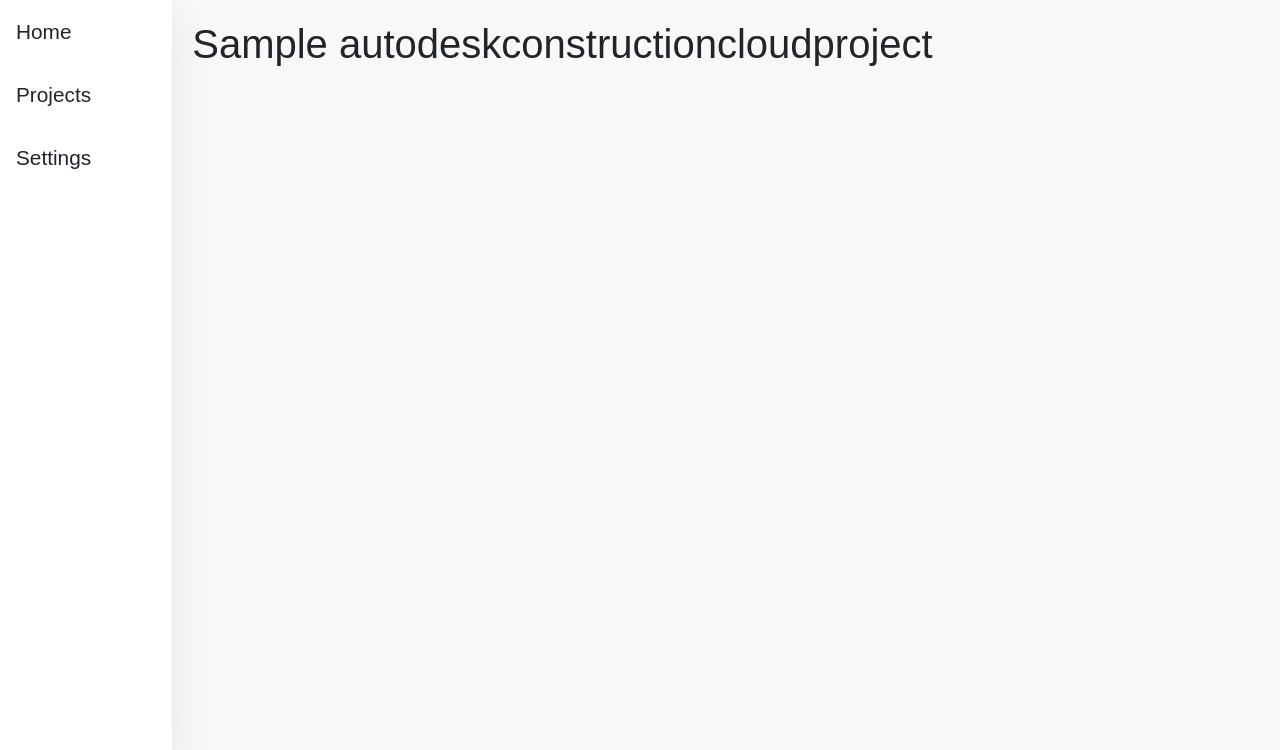
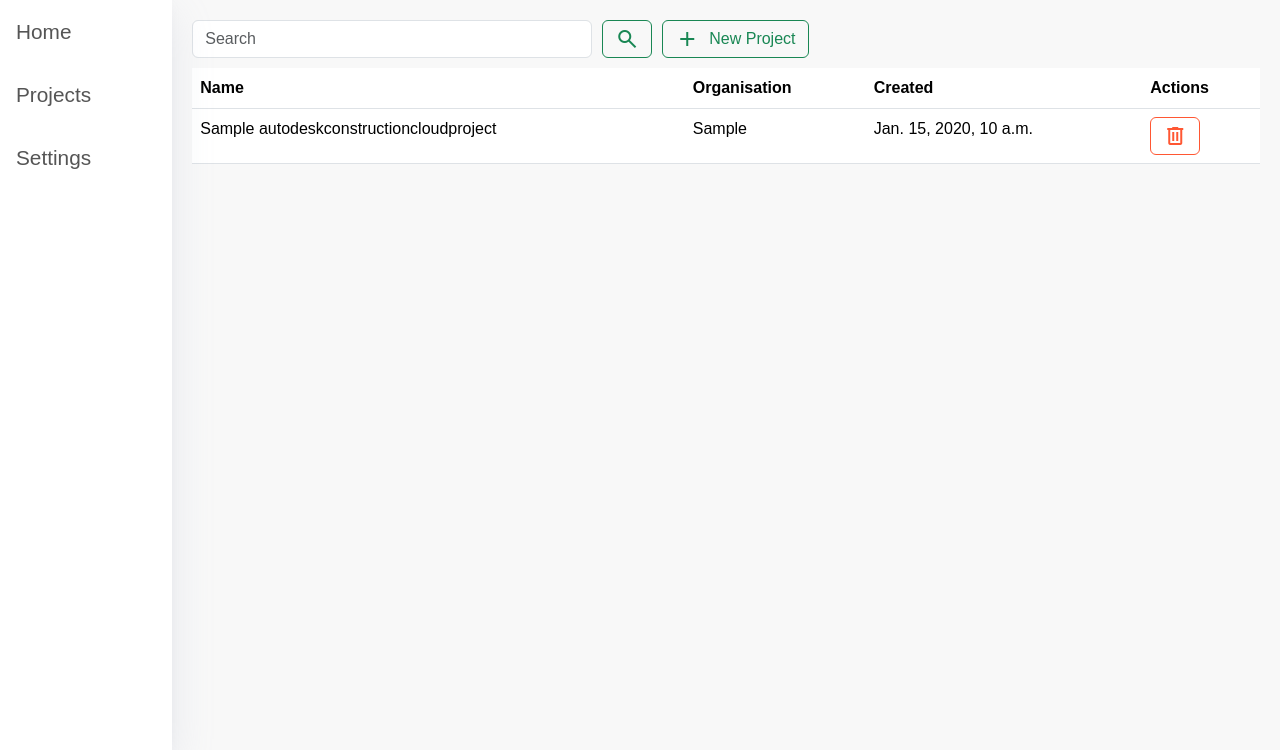
Before and after one commit to tris-g/GTAInfralign, a Django app: page /projects in a window 1280 px wide. Shown: the part 52-802 px from the top of the page. Run offline with Django 5.2, Linux system fonts and the light colour scheme; a user stored in the database is signed in; tables that the repository leaves empty hold one stand-in row (values such as "Sample post"); some libraries are stand-ins or nearby versions.

Commit message:
added projects page w add & del

```diff
--- /dev/null
+++ b/analytics/static/css/items.css
@@ -0,0 +1,44 @@
+.items-header {
+    display: flex;
+    margin-bottom: 10px;
+}
+
+.items-header .add {
+    display: flex;
+    align-items: center;
+    justify-content: center;
+}
+
+.items-header .add span {
+    margin-right: 10px;
+}
+
+.items-header a {
+    text-decoration: none;
+}
+
+.search-bar {
+    display: flex;
+}
+
+.search-bar input {
+    width: 25rem;
+    margin-right: 10px;
+}
+
+.search-bar button {
+    display: flex;
+    align-items: center;
+    justify-content: center;
+    margin-right: 10px;
+}
+
+.project {
+    cursor: pointer;
+}
+
+.project button.action {
+    display: flex;
+    align-items: center;
+    justify-content: center;
+}
--- a/analytics/templates/base.html
+++ b/analytics/templates/base.html
@@ -14,6 +14,7 @@
     <form id='logout-form' action="{% url 'logout' %}" method="post">
         {% csrf_token %}
     </form>
+    {% block head %}{% endblock head %}
 </head>
 <body>
     <header class="top-bar">
@@ -34,9 +35,9 @@
     </header>
     <div class="below-top-bar">
         <div class="sidebar">
-            <a>Home</a>
-            <a>Projects</a>
-            <a>Settings</a>
+            <a href="{% url 'index' %}">Home</a>
+            <a href="{% url 'projects' %}">Projects</a>
+            <a href="">Settings</a>
         </div>
         <div class="content">
             {% block content %}
--- a/analytics/templates/projects.html
+++ b/analytics/templates/projects.html
@@ -1,14 +1,54 @@
 {% extends "base.html" %}
+{% load static %}
 
 {% block title %}Dashboard | Infralign{% endblock %}
+
+{% block head %}<link rel="stylesheet" href="{% static 'css/items.css' %}">{% endblock %}
 
 {% block breadcrumb %}
 <li class="breadcrumb-item"><a href="{% url 'index' %}">Dashboard</a></li>
 <li class="breadcrumb-item active" aria-current="page">Projects</li>
-{% endblock breadcrumb %}
+{% endblock %}
 
 {% block content %}
-{% for project in projects %}
-  <h1>{{ project.name }}</h1>
-{% endfor %}
-{% endblock content %}
+<div class="items-header">
+  <form class="search-bar">
+    <input class="form-control" type="search" placeholder="Search" aria-label="Search">
+    <button class="btn btn-outline-success" type="submit"><span class="material-symbols-outlined">search</span></button>
+  </form>
+  {% if can_add_projects %}
+    <a href="{% url 'add_project' %}"><button class="add btn btn-outline-success" type="submit"><span class="material-symbols-outlined">add</span>New Project</button></a>
+  {% endif %}
+</div>
+{% if projects %}
+<table class="table">
+  <thead>
+    <tr>
+      <th scope="col">Name</th>
+      <th scope="col">Organisation</th>
+      <th scope="col">Created</th>
+      <th scope="col">Actions</th>
+    </tr>
+  </thead>
+  <tbody>
+    {% for project in projects %}
+    <tr class="project" onclick="window.location='/projects/{{project.pk}}';">
+      <td>{{project.name}}</td>
+      <td>{{project.org}}</td>
+      <td>{{project.created_at}}</td>
+      <td>
+        {% if perms.analytics.delete_autodeskconstructioncloudproject %}
+            <form id="form-{{project.pk}}" action="{% url 'delete-project' project_pk=project.pk %}" method="post">
+                {% csrf_token %}
+            </form>
+            <button class="action btn btn-outline-primary" type="submit" form="form-{{project.pk}}" onclick="return confirm('Are you sure you want to delete {{project.name}}?')"><span class="material-symbols-outlined">delete</span></button>
+        {% endif %}
+      </td>
+    </tr>
+    {% endfor %}
+  </tbody>
+</table>
+{% else %}
+<p>No results.</p>
+{% endif %}
+{% endblock %}
--- a/analytics/urls.py
+++ b/analytics/urls.py
@@ -5,4 +5,7 @@
 urlpatterns = [
     path('', views.index, name='index'),
     path('projects', views.projects, name='projects'),
+    path('projects/new', views.add_project, name='add_project'),
+    path('projects/<int:pk>', views.project, name='project'),
+    path('projects/<int:project_pk>/delete', views.delete_project, name='delete-project'),
 ]
--- a/analytics/views.py
+++ b/analytics/views.py
@@ -1,8 +1,18 @@
-from django.shortcuts import render
+import logging
+
+from django.shortcuts import render, redirect
 from django.contrib.auth.decorators import login_required
 from django.core.exceptions import PermissionDenied
+from django.contrib.postgres.search import SearchVector
 
 from .models import AutodeskConstructionCloudProject
+from .forms import AutodeskConstructionCloudProjectForm
+
+logger = logging.getLogger(__name__)
+
+def verbose_user(request) -> str:
+    """Returns a unique string representing the user within the request. Meant for logging purposes."""
+    return f"{request.user.pk}:{request.user.username}"
 
 @login_required
 def index(request):
@@ -12,4 +22,35 @@
     if not request.user.has_perm('analytics.view_autodeskconstructioncloudproject'):
         raise PermissionDenied
     can_add_projects = True if request.user.has_perm('analytics.add_autodeskconstructioncloudproject') else False
-    return render(request, 'projects.html', {'can_add_projects': can_add_projects, 'projects': AutodeskConstructionCloudProject.objects.all()})
+    if request.GET.get('search'):
+        p = AutodeskConstructionCloudProject.objects.annotate(search=SearchVector('name', 'org'),).filter(search=request.GET.get('search'))
+    else:
+        p = AutodeskConstructionCloudProject.objects.all()
+    return render(request, 'projects.html', {'can_add_projects': can_add_projects, 'projects': p})
+
+def project(request, pk):
+    if not request.user.has_perm('analytics.view_autodeskconstructioncloudproject'):
+        raise PermissionDenied
+    return render(request, 'project.html', {'project': AutodeskConstructionCloudProject.objects.get(pk=pk)})
+
+def add_project(request):
+    if not request.user.has_perm('analytics.add_autodeskconstructioncloudproject'):
+        raise PermissionDenied
+    if request.method == "POST":
+        print(request.POST)
+        form = AutodeskConstructionCloudProjectForm(data=request.POST)
+        print(form.errors)
+        if form.is_valid():
+            proj = form.save()
+            return redirect('projects')
+    else:
+        form = AutodeskConstructionCloudProjectForm()
+    return render(request, "add_project.html", {"form": form})
+
+def delete_project(request, project_pk):
+    """Django view for deleting a Software model."""
+    proj = AutodeskConstructionCloudProject.objects.get(pk=project_pk)
+    proj.delete()
+    logger.info(f"{verbose_user(request)} sucessfully deleted {proj.pk}:{proj.name}.")
+    # messages.success(request, f"{software} was deleted successfully.")
+    return redirect('projects')
--- a/static/css/base.css
+++ b/static/css/base.css
@@ -55,7 +55,7 @@
 /* Sidebar links */
 .sidebar a {
     display: block;
-    color: black;
+    color: #555;
     padding: 16px;
     text-decoration: none;
     font-size: 1.3rem;
@@ -63,7 +63,7 @@
 
 /* Active/current link */
 .sidebar a.active {
-    background-color: #04AA6D;
+    background-color: #ff5733;
     color: white;
 }
 
```
Also changed, not shown: analytics/forms.py (added, +8 -0 lines), analytics/templates/add_project.html (added, +24 -0 lines), analytics/templates/project.html (added, +16 -0 lines).
